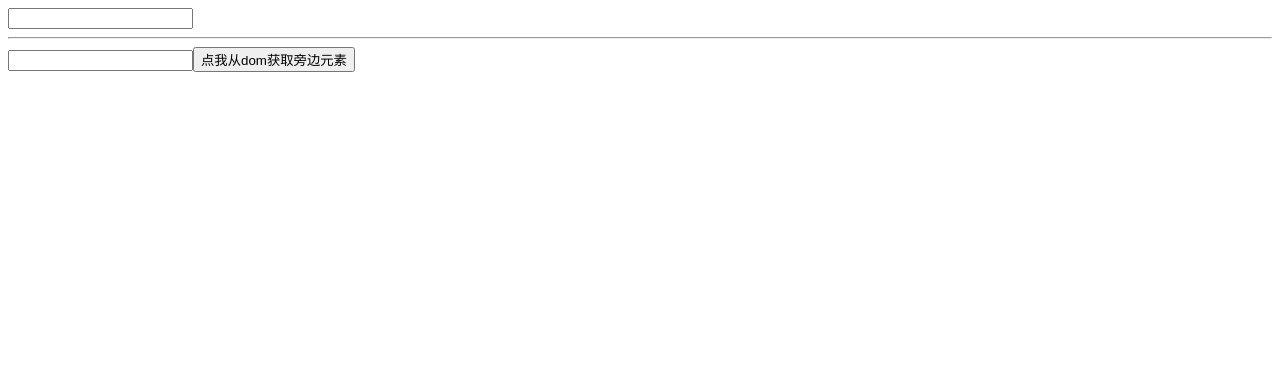
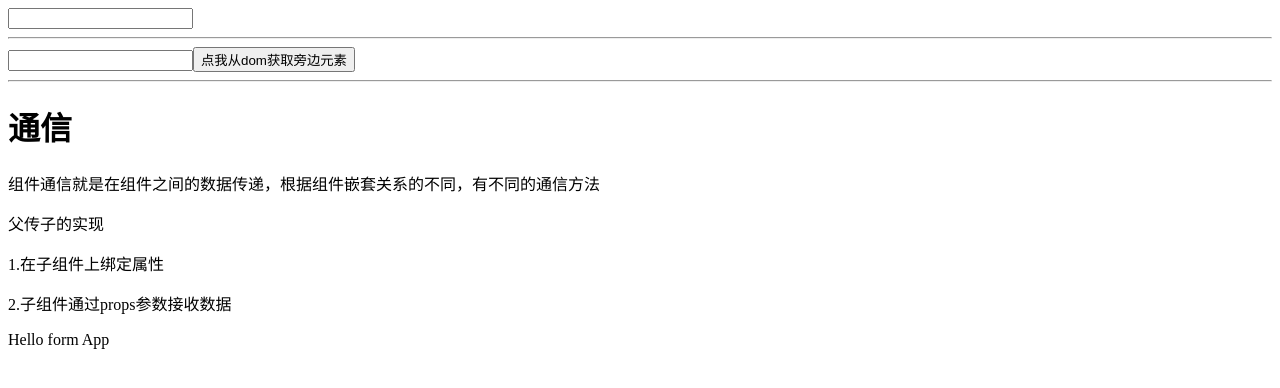
Before and after one commit to Lucky-Qu/React_Learn, a React (Vite) app in the folder src/day02/my-app/: page / in a window 1280 px wide. Shown: the top 388 px of the page. Built offline with nearby package versions, Linux system fonts and the light colour scheme.

Commit message:
learn: 学习了最基础的父子组件间通信

```diff
--- a/src/day02/my-app/src/App.tsx
+++ b/src/day02/my-app/src/App.tsx
@@ -1,4 +1,17 @@
 import {useRef, useState} from "react";
+
+interface SonAppProps {
+    msg: string
+}
+const SonApp= (props: SonAppProps)=>{
+    return (
+        <div>
+            <p>
+                {props.msg}
+            </p>
+        </div>
+    )
+}
 
 function App() {
     const [inputValue, setInputValue] = useState("")
@@ -6,6 +19,7 @@ function App() {
     const printInputRef = () =>{
         console.dir(inputRef.current)
     }
+    const msg: string = "Hello form App"
   return (
       <div>
           {/*表单受控绑定*/}
@@ -21,9 +35,17 @@ function App() {
           {/*1.使用钩子函数useRef来获取一个Ref对象*/}
           {/*2.将ref对象绑定到dom标签身上*/}
           {/*3.当dom可用时，使用ref.current来获取dom*/}
-          <hr/>
+          <hr />
           <input ref={inputRef}></input>
           <button onClick={printInputRef}>点我从dom获取旁边元素</button>
+          <hr />
+          <h1>通信</h1>
+          <p>组件通信就是在组件之间的数据传递，根据组件嵌套关系的不同，有不同的通信方法</p>
+          <p>父传子的实现</p>
+          <p>1.在子组件上绑定属性</p>
+          <p>2.子组件通过props参数接收数据</p>
+          {/*通常来说，子组件接收参数可以为任何名，但约定俗成为props，接收到的是一个对象，对象内字段名为传入时的属性名*/}
+          <SonApp msg={msg}/>
       </div>
   )
 }
```
